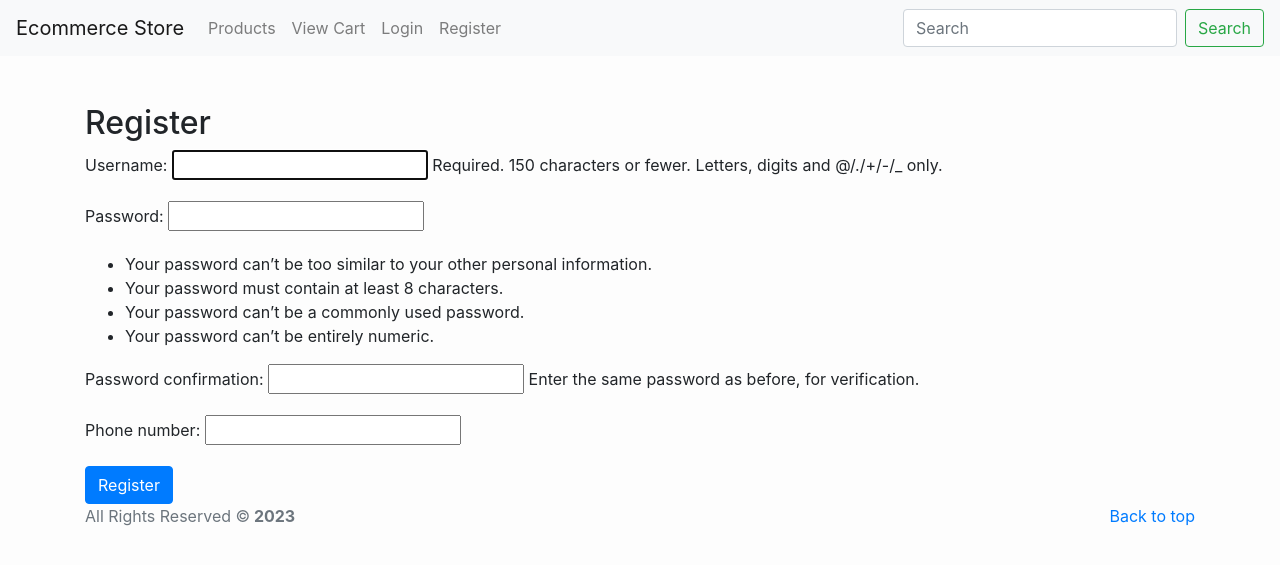
After one commit to davidchegewaithaka/kwetu-webshop, a Django app: page /register/ in a window 1280 px wide. The commit adds this page. Shown: the top 565 px of the page. Run offline with Django 4.2, Linux system fonts and the light colour scheme; some libraries are stand-ins or nearby versions.

Commit message:
added the login and register page

```diff
--- /dev/null
+++ b/kwetuwebshop/forms.py
@@ -0,0 +1,16 @@
+from django import forms
+from django.contrib.auth.forms import UserCreationForm
+from django.contrib.auth.models import User  # Add this import
+from .models import Profile
+
+
+class CustomUserCreationForm(UserCreationForm):
+    class Meta:
+        model = User
+        fields = ['username', 'password1', 'password2']
+
+
+class ProfileForm(forms.ModelForm):
+    class Meta:
+        model = Profile
+        fields = ['phone_number']
--- a/kwetuwebshop/models.py
+++ b/kwetuwebshop/models.py
@@ -1,13 +1,22 @@
 from django.db import models
+from django.contrib.auth.models import User
+
+
+class Profile(models.Model):
+    user = models.OneToOneField(User, on_delete=models.CASCADE)
+    phone_number = models.CharField(max_length=15, blank=True)
+
+    def _str_(self):
+        return self.user.username
 
 
 # Create your models here.
 class Product(models.Model):
     name = models.CharField(max_length=255)
     price = models.FloatField()
+    description = models.TextField()
     stock = models.IntegerField()
     image = models.ImageField(upload_to='product_images/')
-    description = models.TextField()
 
-    def __str__(self):
+    def _str_(self):
         return self.name
--- a/kwetuwebshop/templates/base.html
+++ b/kwetuwebshop/templates/base.html
@@ -25,7 +25,19 @@
           <li class="nav-item">
             <a class="nav-link" href="/view_cart/">View Cart</a>
           </li>
-        </ul>
+          {% if user.is_authenticated %}
+          <li class="nav-item">
+              <a class="nav-link" href="{% url 'logout' %}">Logout</a>
+          </li>
+          {% else %}
+              <li class="nav-item">
+                  <a class="nav-link" href="{% url 'login' %}">Login</a>
+              </li>
+              <li class="nav-item">
+                  <a class="nav-link" href="{% url 'register' %}">Register</a>
+              </li>
+          {% endif %}
+      </ul>
         <form class="form-inline my-2 my-lg-0">
           <input class="form-control mr-sm-2" type="search" placeholder="Search" aria-label="Search">
           <button class="btn btn-outline-success my-2 my-sm-0" type="submit">Search</button>
--- /dev/null
+++ b/kwetuwebshop/templates/register.html
@@ -0,0 +1,13 @@
+{% extends 'base.html' %}
+
+{% block content %}
+  <div class="container mt-5">
+    <h2>Register</h2>
+    <form method="post">
+      {% csrf_token %}
+      {{ user_form.as_p }}
+      {{ profile_form.as_p }}
+      <button type="submit" class="btn btn-primary">Register</button>
+    </form>
+  </div>
+{% endblock %}
--- a/kwetuwebshop/urls.py
+++ b/kwetuwebshop/urls.py
@@ -1,5 +1,7 @@
 from django.urls import path
-from .views import index, add_to_cart, view_cart, remove_from_cart, checkout
+from .views import index, add_to_cart, view_cart,remove_from_cart, checkout, register, user_login, user_logout
+from django.contrib.auth.views import LogoutView  # Import the LogoutView
+
 
 urlpatterns = [
     path('', index, name='index'),
@@ -7,4 +9,7 @@ urlpatterns = [
     path('view_cart/', view_cart, name='view_cart'),
     path('checkout/', checkout, name='checkout'),
     path('add_to_cart/<int:product_id>/', add_to_cart, name='add_to_cart'),
+    path('register/', register, name='register'),
+    path('login/', user_login, name='login'),
+    path('logout/', user_logout, name='logout'),  # Update this line
 ]
--- a/kwetuwebshop/views.py
+++ b/kwetuwebshop/views.py
@@ -4,6 +4,49 @@ from .models import Product
 import base64
 import datetime
 import requests
+from django.contrib.auth import authenticate, login
+from django.contrib.auth.forms import AuthenticationForm
+from .forms import CustomUserCreationForm, ProfileForm
+from django.contrib.auth import logout
+from django.contrib.auth.decorators import login_required  # Import login_required decorator
+
+
+def register(request):
+    if request.method == 'POST':
+        user_form = CustomUserCreationForm(request.POST)
+        profile_form = ProfileForm(request.POST)
+        if user_form.is_valid() and profile_form.is_valid():
+            user = user_form.save()
+            profile = profile_form.save(commit=False)
+            profile.user = user
+            profile.save()
+            login(request, user)
+            return redirect('index')
+    else:
+        user_form = CustomUserCreationForm()
+        profile_form = ProfileForm()
+    return render(request, 'register.html', {'user_form': user_form, 'profile_form': profile_form})
+
+
+def user_login(request):
+    if request.method == 'POST':
+        form = AuthenticationForm(request, data=request.POST)
+        if form.is_valid():
+            username = form.cleaned_data.get('username')
+            password = form.cleaned_data.get('password')
+            user = authenticate(username=username, password=password)
+            if user:
+                login(request, user)
+                return redirect('index')
+    else:
+        form = AuthenticationForm()
+    return render(request, 'login.html', {'form': form})
+
+
+def user_logout(request):
+    logout(request)
+    messages.success(request, 'You have been successfully logged out.')
+    return redirect('index')
 
 
 # Create your views here.
@@ -14,6 +57,7 @@ def index(request):
                   {'products': products})
 
 
+@login_required(login_url='login')  # Add this decorator to enforce login
 def add_to_cart(request, product_id):
     product = get_object_or_404(Product, pk=product_id)
 
@@ -28,9 +72,11 @@ def add_to_cart(request, product_id):
         return redirect('view_cart')  # Redirect to the cart page
     else:
         # If the product is already in the cart, display a message or handle accordingly
-        return render(request, 'product_already_in_cart.html', {'product': product})
+        messages.warning(request, 'This product is already in your cart.')
+        return redirect('view_cart')
 
 
+@login_required(login_url='login')  # Add this decorator to enforce login
 def view_cart(request):
     # Retrieve products in the cart based on the stored IDs
     cart = request.session.get('cart', [])
```
Also changed, not shown: kwetuwebshop/templates/login.html (added, +12 -0 lines), db.sqlite3, kwetuwebshop/migrations/0002_profile.py (added).
